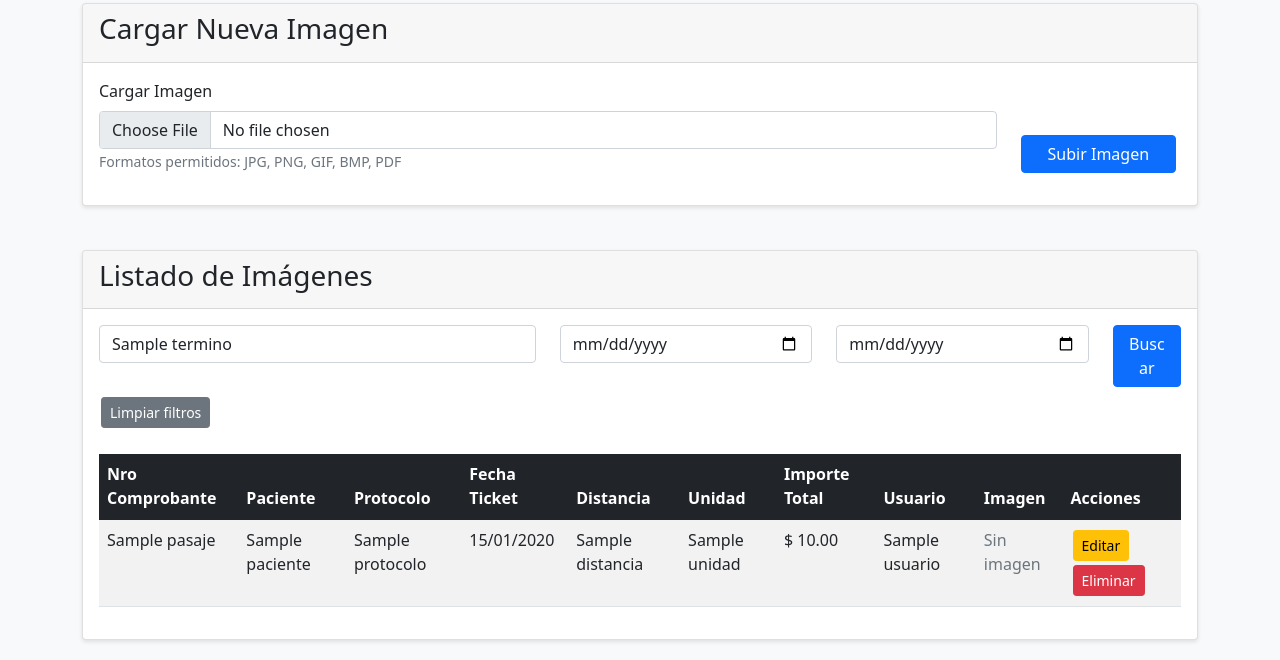
After one commit to JulyAnAr88/tickets, a Flask app: template templates/abm.html in a window 1280 px wide. The commit adds this page. Shown: the part 347-1007 px from the top of the page. Run offline with Flask 3, Linux system fonts and the light colour scheme; tables that the repository leaves empty hold one stand-in row (values such as "Sample post"); the template is opened without the code that fills it: values that come from a table or form of the project are taken from there, most other values are stand-ins (such as "Sample title", 1, 10 or a date in 2020); parts of the project's set-up code (start-up, migrations or seed data) failed here and were passed over; some libraries are stand-ins or nearby versions.

Commit message:
abm y tablero

```diff
--- a/app.py
+++ b/app.py
@@ -5,7 +5,8 @@ from flask import Flask, render_template, request, redirect, url_for, flash, jso
 from werkzeug.utils import secure_filename
 from config import Config
 from models import db, Ticket
-from forms import TicketForm, BuscarForm
+
+from forms import BuscarForm, ImagenForm  # Agrega ImagenForm a los imports
 import requests
 from urllib.parse import urlencode
 
@@ -162,6 +163,95 @@ def editar(id):
 
     return render_template('formulario.html', form=form, ticket=ticket)
 
+
+@app.route('/abm', methods=['GET', 'POST'])
+def abm():
+    """Página unificada con carga de imágenes y listado de tickets"""
+    form = ImagenForm()  # Usar el formulario solo de imagen
+
+    # Procesar la carga de imagen
+    if form.validate_on_submit():
+        if form.imagen.data and form.imagen.data.filename:
+            file = form.imagen.data
+            if file and allowed_file(file.filename):
+                filename = secure_filename(file.filename)
+                import time
+                filename = f"{int(time.time())}_{filename}"
+                filepath = os.path.join(app.config['UPLOAD_FOLDER'], filename)
+                file.save(filepath)
+                imagen_path = f"uploads/{filename}"
+
+                # Crear un nuevo ticket SOLO con la imagen (otros campos vacíos)
+                ticket = Ticket(
+                    paciente=None,
+                    fecha_viaje=None,
+                    fecha_ticket=None,
+                    distancia=None,
+                    unidad=None,
+                    protocolo=None,
+                    subtotal=None,
+                    importe_total=None,
+                    forma_pago=None,
+                    pasaje=None,
+                    usuario="sistema",  # Usuario por defecto
+                    imagen_path=imagen_path,
+                    create_time=datetime.utcnow()
+                )
+
+                try:
+                    db.session.add(ticket)
+                    db.session.commit()
+                    flash('Imagen cargada exitosamente', 'success')
+                    return redirect(url_for('abm'))
+                except Exception as e:
+                    db.session.rollback()
+                    flash(f'Error al guardar: {str(e)}', 'danger')
+            else:
+                flash('Formato de archivo no permitido', 'danger')
+
+    # Obtener parámetros de búsqueda
+    termino = request.args.get('termino', '')
+    fecha_desde = request.args.get('fecha_desde', '')
+    fecha_hasta = request.args.get('fecha_hasta', '')
+
+    # Construir query para el listado
+    query = Ticket.query
+
+    if termino:
+        query = query.filter(
+            db.or_(
+                Ticket.paciente.contains(termino),
+                Ticket.protocolo.contains(termino),
+                Ticket.unidad.contains(termino),
+                Ticket.usuario.contains(termino),
+                Ticket.pasaje.contains(termino)
+            )
+        )
+
+    if fecha_desde:
+        try:
+            fecha_desde_dt = datetime.strptime(fecha_desde, '%Y-%m-%d').date()
+            query = query.filter(Ticket.fecha_ticket >= fecha_desde_dt)
+        except:
+            pass
+
+    if fecha_hasta:
+        try:
+            fecha_hasta_dt = datetime.strptime(fecha_hasta, '%Y-%m-%d').date()
+            query = query.filter(Ticket.fecha_ticket <= fecha_hasta_dt)
+        except:
+            pass
+
+    tickets = query.order_by(Ticket.create_time.desc()).all()
+
+    return render_template('abm.html',
+                         form=form,
+                         tickets=tickets,
+                         termino=termino,
+                         fecha_desde=fecha_desde,
+                         fecha_hasta=fecha_hasta)
+
+# Mantener la ruta de eliminar igual
 @app.route('/eliminar/<int:id>')
 def eliminar(id):
     ticket = Ticket.query.get_or_404(id)
@@ -181,7 +271,7 @@ def eliminar(id):
         db.session.rollback()
         flash(f'Error al eliminar: {str(e)}', 'danger')
 
-    return redirect(url_for('listado'))
+    return redirect(url_for('abm'))
 
 @app.route('/buscar')
 def buscar():
@@ -226,37 +316,21 @@ def api_tickets():
 
 @app.route('/superset')
 def superset():
-    """Página principal de Superset embebido con lista de dashboards"""
-    try:
-        # Lista de dashboards disponibles
-        dashboard_list = [
-            {"id": 1, "name": "Dashboard Principal", "description": "Análisis general de tickets"},
-            {"id": 2, "name": "Análisis por Paciente", "description": "Reportes detallados por paciente"},
-            {"id": 3, "name": "Métricas de Viajes", "description": "Estadísticas de distancias y unidades"}
-        ]
-
-        return render_template('superset_list.html', dashboards=dashboard_list)
-    except Exception as e:
-        flash(f'Error al cargar dashboards: {str(e)}', 'danger')
-        return render_template('superset_list.html', dashboards=[])
-
-@app.route('/superset/dashboard/<int:dashboard_id>')
-def superset_dashboard(dashboard_id):
     """Vista para embeber un dashboard específico de Superset"""
     # Generar token guest para el dashboard
-    guest_token = generate_guest_token(dashboard_id)
+    guest_token = generate_guest_token(1)
 
     # Construir URL de embed con el token
     # Usamos el endpoint de embed en lugar del dashboard normal
     embed_url = f"{SUPERSET_URL}/api/v1/security/guest_token/?token={guest_token}"
 
     # Método alternativo: Usar el iframe directamente
-    dashboard_url = f"{SUPERSET_URL}/superset/dashboard/{dashboard_id}/?standalone=true&show_filters=false"
+    dashboard_url = f"{SUPERSET_URL}/superset/dashboard/1/?standalone=true"
 
     return render_template('superset_dashboard.html',
                          dashboard_url=dashboard_url,
                          guest_token=guest_token,
-                         dashboard_id=dashboard_id)
+                         dashboard_id=1)
 
 if __name__ == '__main__':
     app.run(debug=True, host='0.0.0.0', port=5000)
--- a/forms.py
+++ b/forms.py
@@ -3,50 +3,18 @@ from flask_wtf.file import FileField, FileAllowed
 from wtforms import StringField, SubmitField, IntegerField, DecimalField, DateField, SelectField
 from wtforms.validators import DataRequired, Length, Optional, NumberRange
 
+# Formulario completo de tickets (si lo necesitas para otra cosa)
 class TicketForm(FlaskForm):
-    pasaje = StringField('Código de pasaje', validators=[
-        Optional(),
-        Length(max=150, message='Máximo 150 caracteres')
-    ])
+    paciente = StringField('Nombre del Paciente', validators=[DataRequired()])
+    protocolo = StringField('Protocolo', validators=[DataRequired()])
+    # ... otros campos
 
-    paciente = StringField('Nombre del Paciente', validators=[
-        DataRequired(message='El nombre del paciente es requerido'),
-        Length(max=150, message='Máximo 150 caracteres')
-    ])
-
-    fecha_viaje = DateField('Fecha de Viaje', format='%Y-%m-%d', validators=[Optional()])
-
-    fecha_ticket = DateField('Fecha del Ticket', format='%Y-%m-%d', validators=[Optional()])
-
-    distancia = IntegerField('Distancia', validators=[
-        Optional(),
-        NumberRange(min=0, message='La distancia debe ser positiva')
-    ])
-
-    unidad = StringField('Unidad de medida', validators=[
-        Optional(),
-        Length(max=50, message='Máximo 50 caracteres')
-    ])
-
-    protocolo = StringField('Protocolo', validators=[
-        DataRequired(message='El protocolo es requerido'),
-        Length(max=100, message='Máximo 100 caracteres')
-    ])
-
-    subtotal = DecimalField('Subtotal', places=2, validators=[Optional()])
-
-    importe_total = DecimalField('Importe Total', places=2, validators=[Optional()])
-
-    usuario = StringField('Usuario', validators=[
-        DataRequired(message='El usuario es requerido'),
-        Length(max=100, message='Máximo 100 caracteres')
-    ])
-
-    imagen = FileField('Imagen del Ticket', validators=[
+# Formulario solo para imágenes (el que usamos)
+class ImagenForm(FlaskForm):
+    imagen = FileField('Cargar Imagen', validators=[
         FileAllowed(['jpg', 'jpeg', 'png', 'gif', 'bmp', 'pdf'], 'Solo imágenes y PDF permitidos')
     ])
-
-    submit = SubmitField('Guardar Ticket')
+    submit = SubmitField('Subir Imagen')
 
 class BuscarForm(FlaskForm):
     termino = StringField('Buscar', validators=[Length(max=100)])
--- a/static/css/style.css
+++ b/static/css/style.css
@@ -14,9 +14,9 @@ body {
     transition: transform 0.3s ease;
 }
 
-.card:hover {
+/*.card:hover {
     transform: translateY(-5px);
-}
+}*/
 
 .navbar-brand {
     font-weight: bold;
--- /dev/null
+++ b/templates/abm.html
@@ -0,0 +1,193 @@
+{% extends "base.html" %}
+
+{% block content %}
+<div class="row">
+    <!-- Formulario de carga de imágenes (simplificado) -->
+    <div class="col-md-12 mb-4">
+        <div class="card">
+            <div class="card-header">
+                <h3>Cargar Nueva Imagen</h3>
+            </div>
+            <div class="card-body">
+                <form method="POST" enctype="multipart/form-data" id="imagenForm">
+                    {{ form.hidden_tag() }}
+
+                    <div class="row">
+                        <div class="col-md-10 mb-3">
+                            {{ form.imagen.label(class="form-label") }}
+                            {{ form.imagen(class="form-control") }}
+                            <small class="text-muted">Formatos permitidos: JPG, PNG, GIF, BMP, PDF</small>
+                        </div>
+                        <div class="col-md-2 mb-3 d-flex align-items-end">
+                            <button type="submit" class="btn btn-primary w-100">
+                                <i class="bi bi-upload"></i> Subir Imagen
+                            </button>
+                        </div>
+                    </div>
+                </form>
+            </div>
+        </div>
+    </div>
+
+    <!-- Listado de tickets/imágenes -->
+    <div class="col-md-12">
+        <div class="card">
+            <div class="card-header">
+                <h3>Listado de Imágenes</h3>
+            </div>
+            <div class="card-body">
+                <!-- Formulario de búsqueda -->
+                <form method="GET" action="{{ url_for('abm') }}" class="mb-4">
+                    <div class="row">
+                        <div class="col-md-5 mb-2">
+                            <input type="text" name="termino" class="form-control"
+                                   placeholder="Buscar por ID o usuario..."
+                                   value="{{ termino if termino else '' }}">
+                        </div>
+                        <div class="col-md-3 mb-2">
+                            <input type="date" name="fecha_desde" class="form-control"
+                                   placeholder="Fecha desde" value="{{ fecha_desde if fecha_desde else '' }}">
+                        </div>
+                        <div class="col-md-3 mb-2">
+                            <input type="date" name="fecha_hasta" class="form-control"
+                                   placeholder="Fecha hasta" value="{{ fecha_hasta if fecha_hasta else '' }}">
+                        </div>
+                        <div class="col-md-1 mb-2">
+                            <button class="btn btn-primary w-100" type="submit">
+                                <i class="bi bi-search"></i> Buscar
+                            </button>
+                        </div>
+                    </div>
+                    {% if termino or fecha_desde or fecha_hasta %}
+                        <div class="row">
+                            <div class="col-12">
+                                <a href="{{ url_for('abm') }}" class="btn btn-sm btn-secondary">
+                                    <i class="bi bi-x-circle"></i> Limpiar filtros
+                                </a>
+                            </div>
+                        </div>
+                    {% endif %}
+                </form>
+
+                {% if tickets %}
+                <div class="table-responsive">
+                    <table class="table table-striped table-hover">
+                        <thead class="table-dark">
+                            <tr>
+                                <!-- <th>ID</th> -->
+                                <th>Nro Comprobante</th>
+                                <th>Paciente</th>
+                                <th>Protocolo</th>
+                                <th>Fecha Ticket</th>
+                                <th>Distancia</th>
+                                <th>Unidad</th>
+                                <th>Importe Total</th>
+                                <th>Usuario</th>
+                                <th>Imagen</th>
+                                <th>Acciones</th>
+                            </tr>
+                        </thead>
+                        <tbody>
+                            {% for ticket in tickets %}
+                            <tr>
+                                <!-- <td>{{ ticket.id }}</td> -->
+                                <td>{{ ticket.pasaje}}</td>
+                                <td>{{ ticket.paciente }}</td>
+                                <td>{{ ticket.protocolo }}</td>
+                                <td>{{ ticket.fecha_ticket.strftime('%d/%m/%Y') if ticket.fecha_ticket else '-' }}</td>
+                                <td>{{ ticket.distancia if ticket.distancia else '-' }}</td>
+                                <td>{{ ticket.unidad if ticket.unidad else '-' }}</td>
+                                <td>$ {{ '{:,.2f}'.format(ticket.importe_total) if ticket.importe_total else '0.00' }}</td>
+                                <td>{{ ticket.usuario }}</td>
+                                <td>
+                                    {% if ticket.imagen_path %}
+                                        <a href="{{ url_for('static', filename=ticket.imagen_path) }}" target="_blank">
+                                            <img src="{{ url_for('static', filename=ticket.imagen_path) }}"
+                                                 alt="Imagen" style="max-width: 50px; max-height: 50px;">
+                                        </a>
+                                    {% else %}
+                                        <span class="text-muted">Sin imagen</span>
+                                    {% endif %}
+                                </td>
+                                <td>
+                                    <a href="{{ url_for('editar', id=ticket.id) }}" class="btn btn-sm btn-warning">Editar</a>
+                                    <a href="{{ url_for('eliminar', id=ticket.id) }}" class="btn btn-sm btn-danger"
+                                       onclick="return confirm('¿Estás seguro de eliminar este ticket?')">Eliminar</a>
+                                </td>
+                            </tr>
+                            {% endfor %}
+                        </tbody>
+                    </table>
+                </div>
+                {% else %}
+                <div class="alert alert-info">
+                    No hay tickets registrados. <a href="{{ url_for('formulario') }}">Crear el primero</a>
+                </div>
+                {% endif %}
+            </div>
+        </div>
+    </div>
+</div>
+
+<script>
+document.addEventListener('DOMContentLoaded', function() {
+    // Auto-cerrar alertas después de 5 segundos
+    setTimeout(function() {
+        const alerts = document.querySelectorAll('.alert');
+        alerts.forEach(function(alert) {
+            const closeButton = alert.querySelector('.btn-close');
+            if (closeButton) {
+                closeButton.click();
+            }
+        });
+    }, 5000);
+
+    // Mostrar preview de imagen antes de subir
+    const imagenInput = document.querySelector('#imagen');
+    if (imagenInput) {
+        imagenInput.addEventListener('change', function(e) {
+            const file = e.target.files[0];
+            if (file) {
+                const reader = new FileReader();
+                reader.onload = function(event) {
+                    // Puedes agregar una preview aquí si deseas
+                    console.log('Imagen seleccionada:', file.name);
+                }
+                reader.readAsDataURL(file);
+            }
+        });
+    }
+});
+</script>
+
+<style>
+.card {
+    box-shadow: 0 2px 4px rgba(0,0,0,0.1);
+    margin-bottom: 20px;
+}
+
+.table img {
+    transition: transform 0.2s;
+    object-fit: cover;
+}
+
+.table img:hover {
+    transform: scale(1.5);
+}
+
+.btn-sm {
+    margin: 2px;
+}
+
+@media (max-width: 768px) {
+    .table {
+        font-size: 12px;
+    }
+
+    .btn-sm {
+        padding: 2px 5px;
+        font-size: 10px;
+    }
+}
+</style>
+{% endblock %}
--- a/templates/base.html
+++ b/templates/base.html
@@ -10,12 +10,13 @@
 <body>
     <nav class="navbar navbar-expand-lg navbar-dark bg-primary">
         <div class="container">
-            <a class="navbar-brand" href="{{ url_for('index') }}">Sistema de reembolsos</a>
+            <a class="navbar-brand" href="{{ url_for('index') }}"><img src="https://cedirssf.com/wp-content/uploads/2025/09/PNGG-LOGO-blue-1-1.png"
+                alt="Logo CEDIR"> </a>
             <button class="navbar-toggler" type="button" data-bs-toggle="collapse" data-bs-target="#navbarNav">
                 <span class="navbar-toggler-icon"></span>
             </button>
             <div class="collapse navbar-collapse" id="navbarNav">
-                <ul class="navbar-nav">
+                <!-- <ul class="navbar-nav">
                     <li class="nav-item">
                         <a class="nav-link" href="{{ url_for('formulario') }}">Nuevo reembolso</a>
                     </li>
@@ -25,7 +26,17 @@
                     <li class="nav-item">
                         <a class="nav-link" href="{{ url_for('superset') }}">Dashboard</a>
                     </li>
-                </ul>
+                </ul> -->
+                <!-- En el navbar, actualiza los enlaces -->
+<!-- En el navbar -->
+<ul class="navbar-nav">
+    <li class="nav-item">
+        <a class="nav-link" href="{{ url_for('abm') }}">Gestión de Imágenes</a>
+    </li>
+    <li class="nav-item">
+        <a class="nav-link" href="{{ url_for('superset') }}">Dashboard</a>
+    </li>
+</ul>
             </div>
         </div>
     </nav>
--- a/templates/listado.html
+++ b/templates/listado.html
@@ -36,7 +36,7 @@
                     <table class="table table-striped table-hover">
                         <thead class="table-dark">
                             <tr>
-                                <th>ID</th>
+                                <!-- <th>ID</th> -->
                                 <th>Nro Comprobante</th>
                                 <th>Paciente</th>
                                 <th>Protocolo</th>
@@ -51,7 +51,7 @@
                         <tbody>
                             {% for ticket in tickets %}
                             <tr>
-                                <td>{{ ticket.id }}</td>
+                                <!-- <td>{{ ticket.id }}</td> -->
                                 <td>{{ ticket.pasaje}}</td>
                                 <td>{{ ticket.paciente }}</td>
                                 <td>{{ ticket.protocolo }}</td>
```
Also changed, not shown: models.py (+5 -3 lines), templates/index.html (+7 -18 lines), templates/superset.html (deleted, +0 -26 lines), templates/superset_dashboard.html (+3 -12 lines), templates/superset_embed.html (deleted, +0 -24 lines), templates/superset_list.html (deleted, +0 -63 lines), 1 other file.
